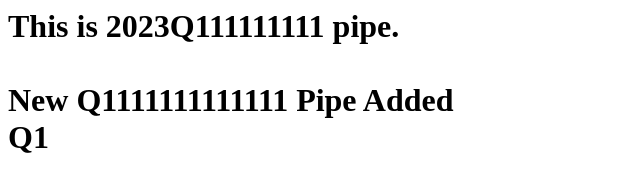
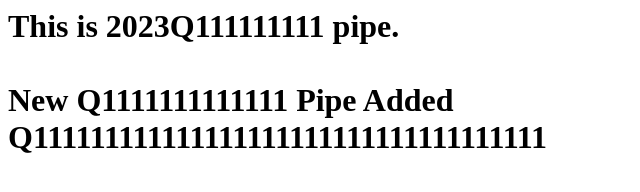
Before and after one commit to Darzzzz/q1q2q3-jenkinsfile-docker, a plain HTML site: page index.html in a window 1280 px wide. Shown: the whole page, without its empty margins (0-640 px from the left). Drawn offline with Linux system fonts and the light colour scheme.

Commit message:
Q1 adddddddddded

```diff
--- a/index.html
+++ b/index.html
@@ -1,5 +1,5 @@
 <h1>
 	This is 2023Q111111111  pipe.<br><br>
 	New Q1111111111111 Pipe Added<br>
-	Q1
+	Q111111111111111111111111111111111111
 </h1>
```
